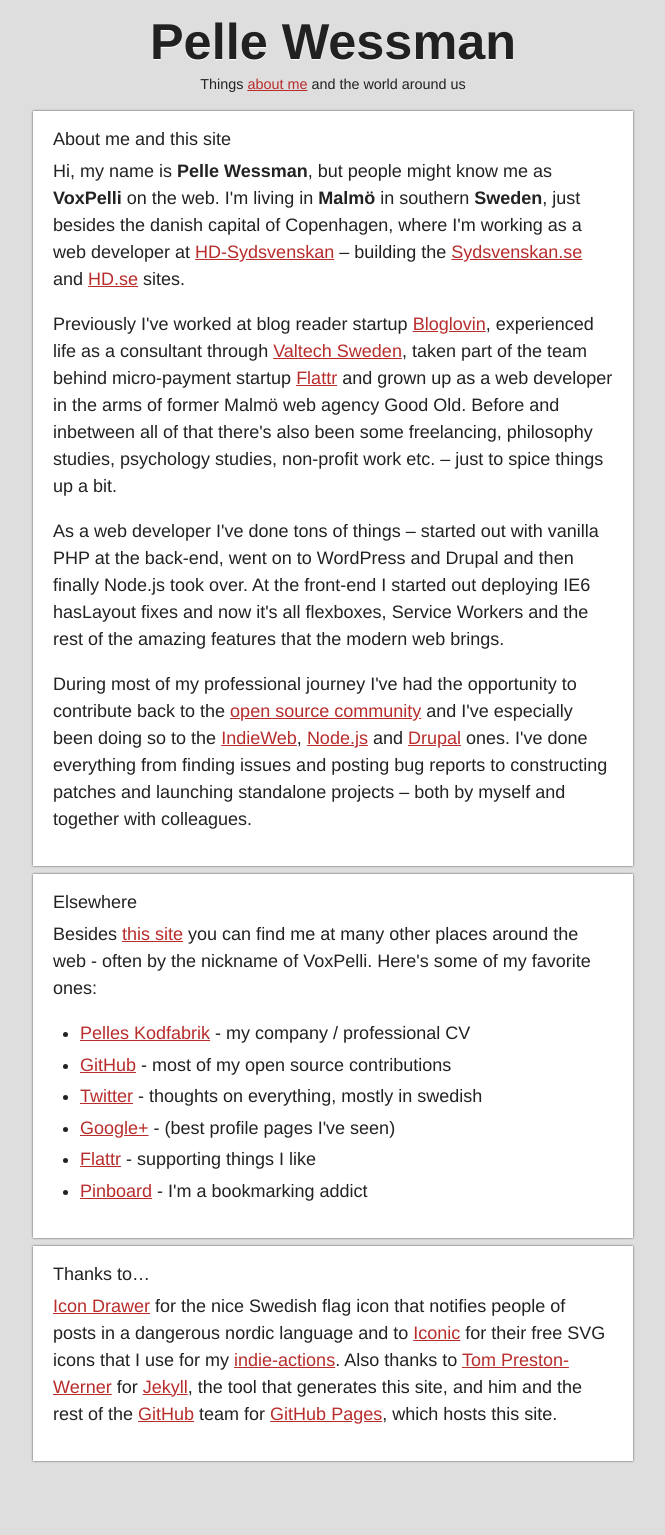
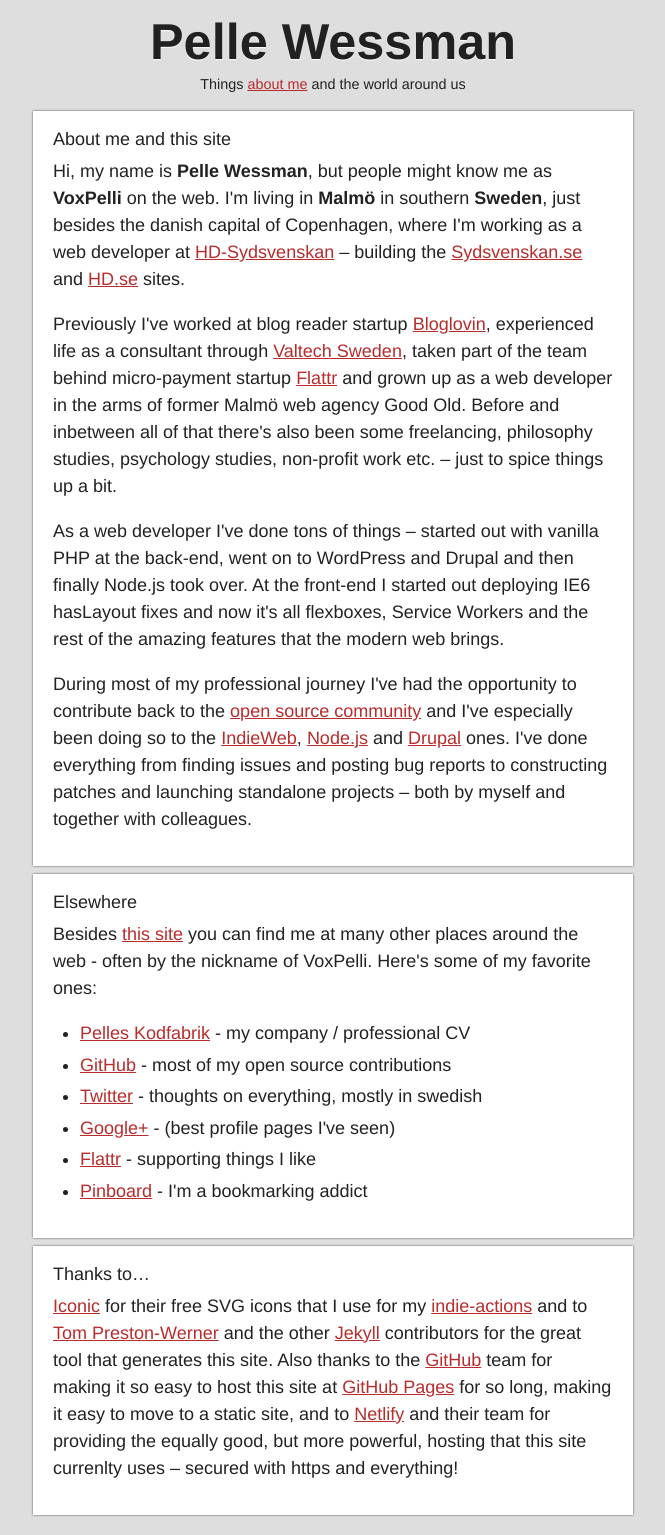
Before and after one commit to voxpelli/voxpelli.github.com, a Jekyll site: the page built from about/index.html, in a window 1280 px wide. Shown: the whole page, without its empty margins (307-972 px from the left). Built offline with Jekyll 4.4.1, drawn with Linux system fonts in a browser that asks for light colours; before the commit the page ends 1481 px from its top, so only the background shows below that.

Commit message:
Update the "thank you" box

```diff
--- a/about/index.html
+++ b/about/index.html
@@ -27,5 +27,5 @@
 
 <section>
   <h2>Thanks to…</h2>
-  <p><a href="http://www.icondrawer.com/">Icon Drawer</a> for the nice Swedish flag icon that notifies people of posts in a dangerous nordic language and to <a href="https://useiconic.com/open">Iconic</a> for their free SVG icons that I use for my <a href="http://indiewebcamp.com/webactions">indie-actions</a>. Also thanks to <a href="http://tom.preston-werner.com/">Tom Preston-Werner</a> for <a href="http://jekyllrb.com/">Jekyll</a>, the tool that generates this site, and him and the rest of the <a href="">GitHub</a> team for <a href="http://pages.github.com/">GitHub Pages</a>, which hosts this site.</p>
+  <p><a href="https://useiconic.com/open">Iconic</a> for their free SVG icons that I use for my <a href="http://indiewebcamp.com/webactions">indie-actions</a> and to <a href="http://tom.preston-werner.com/">Tom Preston-Werner</a> and the other <a href="http://jekyllrb.com/">Jekyll</a> contributors for the great tool that generates this site. Also thanks to the <a href="https://github.com/">GitHub</a> team for making it so easy to host this site at <a href="http://pages.github.com/">GitHub Pages</a> for so long, making it easy to move to a static site, and to <a href="https://www.netlify.com/">Netlify</a> and their team for providing the equally good, but more powerful, hosting that this site currenlty uses – secured with https and everything!</p>
 </section>
```
